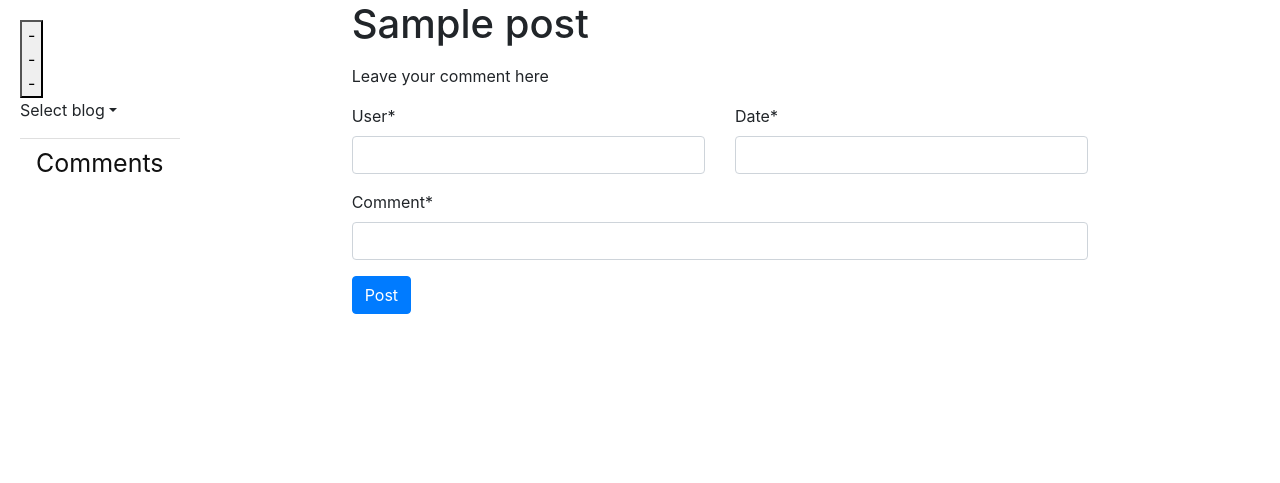
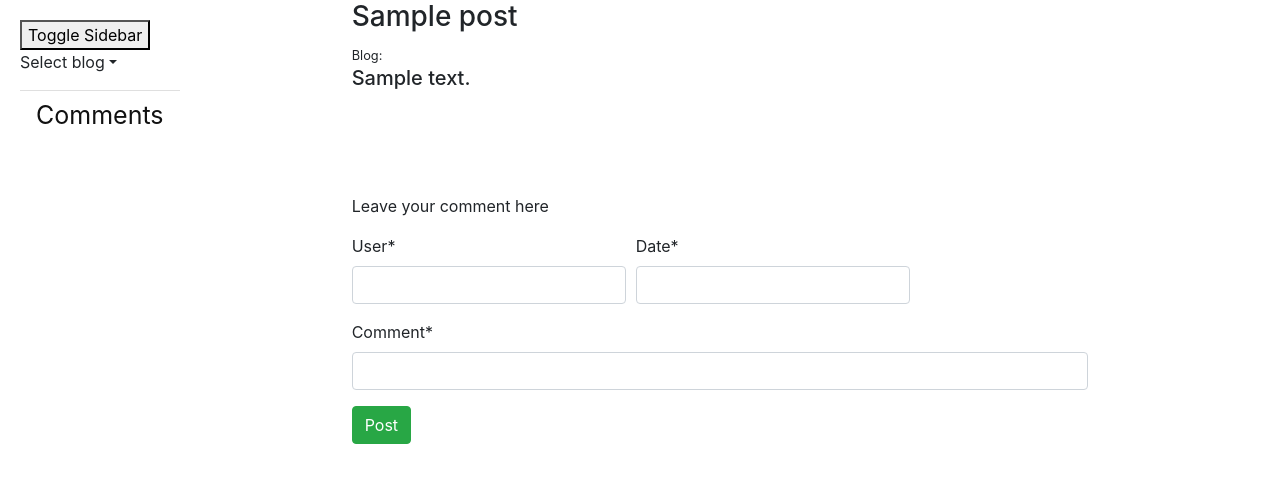
Before and after one commit to arreid08/blogable, a Django app: page /post/1 in a window 1280 px wide. Shown: the part 92-575 px from the top of the page. Run offline with Django 3.2, Linux system fonts and the light colour scheme; tables that the repository leaves empty hold one stand-in row (values such as "Sample post"); data that the repository does not hold is empty; some libraries are stand-ins or nearby versions.

Commit message:
working minus comments

```diff
--- a/blogable/templates/blogable/base.html
+++ b/blogable/templates/blogable/base.html
@@ -19,12 +19,7 @@
         <div id="wrapper">
             <div class="sidenav">
                 <button type="button" class="navbar-toggle" data-toggle="collapse" data-target="#sideNavBar">
-                        <span class="icon-bar">-</span>
-                        <br>
-                        <span class="icon-bar">-</span>
-                        <br>
-                        <span class="icon-bar">-</span>
-                </button>
+                    Toggle Sidebar</button>
                 <div class="list-group list-group-flush" id="sideNavBar">
                     <div class="nav-item dropdown">
                         <p class="nav-item dropdown-toggle" id="navbarDropdown" data-toggle="dropdown" aria-haspopup="true" aria-expanded="false">
@@ -35,9 +30,8 @@
                             <a class="dropdown-item" href="{% url 'blog_create' %}">New Blog</a>
                         </div>
                     </div>
-                    {% comment %} <a href="{% url 'blog_detail' pk=blog.pk %}" class="list-group-item list-group-item-action">Posts</a> {% endcomment %}
-                    {% comment %} <a href="{% url 'post_list' %}" class="list-group-item list-group-item-action">Posts</a> {% endcomment %}
-                    <a href="{% url 'comments_list' %}" class="list-group-item list-group-item-action">Comments</a>
+                    {% block Sidebar %}
+                    {% endblock %}
                 </div>
             </div>
         </div>
--- a/blogable/templates/blogable/post_detail.html
+++ b/blogable/templates/blogable/post_detail.html
@@ -2,24 +2,46 @@
 
 {% load crispy_forms_tags %}
 
+{% block blogs %}
+
+<div class="list-group-item">
+    {% for blog in blogs %}
+        <a href="{% url 'blog_detail' pk=blog.pk %}">{{ blog.name }}</a>
+    {% endfor %}
+</div>
+
+{% endblock %}
+
+{% block Sidebar %}
+
+{% comment %} <a href="{% url 'blog_detail' pk=blog.pk %}" class="list-group-item list-group-item-action">Posts</a> {% endcomment %}
+<a href="{% url 'comments_list' %}" class="list-group-item list-group-item-action">Comments</a>
+
+{% endblock %}
+
 {% block content %}
 <div>
-    <h1>{{post.title}}</h1>
-    <p>{{post.blog}}</p>
+    <h3>{{post.title}}</h3>
+    <small>Blog: {{post.blog}}</small>
+    <h5>{{ post.blog_content }}</h5>
+
 </div>
+<br>
+<br>
+<br>
+<br>
 <p>Leave your comment here</p>
 <form method="post" novalidate>
     {% csrf_token %}
-    <div class="row">
-      <div class="col-6">
+    <div class="form-row">
+      <div class="form-group col-xs-6 mb-0">
         {{ form.user|as_crispy_field }}
       </div>
-      <div class="col-6">
+      <div class="form-group col-xs-6 mb-0">
         {{ form.date|as_crispy_field }}
       </div>
     </div>
     {{ form.comment|as_crispy_field }}
-    <button type="submit" class="btn btn-primary">Post</button>
-    {% comment %} <a href="{% url 'post_list' %}" role="button" class="btn btn-primary">Return to Posts</a> {% endcomment %}
+    <button type="submit" class="btn btn-success">Post</button>
 </form>
 {% endblock %}
--- a/blogable/views.py
+++ b/blogable/views.py
@@ -11,8 +11,9 @@
 
 # @login_required
 def blog_detail(request, pk):
+    blogs = Blog.objects.all()
     blog = Blog.objects.get(pk=pk)
-    return render(request, 'blogable/blog_detail.html', {'blog': blog})
+    return render(request, 'blogable/blog_detail.html', {'blogs': blogs, 'blog': blog})
 
 # @login_required
 def blog_create(request):
@@ -34,20 +35,18 @@
 
 # @login_required
 def post_detail(request, pk):
+    blogs = Blog.objects.all()
     post = Post.objects.get(pk=pk)
     if request.method == 'POST':
         form = CommentsForm(request.POST)
         if form.is_valid():
-            # item is created in the code but not saved in the database yet.
             comment = form.save(commit=False)
-            # this associates the comment with a post.
             comment.post_id = pk
-            # this save commits it to the database.
             comment.save()
             return redirect('post_detail', pk=pk)
     else:
         form = CommentsForm()
-    return render(request, 'blogable/post_detail.html', {'post': post, 'form': form})
+    return render(request, 'blogable/post_detail.html', {'blogs': blogs, 'post': post, 'form': form})
 
 # @login_required
 def post_create(request, pk):
@@ -65,15 +64,18 @@
 
 # @login_required
 def post_update(request, pk):
+    blogs = Blog.objects.all()
     post = Post.objects.get(pk=pk)
     if request.method == 'POST':
         form = PostForm(request.POST, instance=post)
         if form.is_valid():
             post = form.save()
-            return redirect('post_list')
+            # post.blog_id = pk
+            # post.save()
+            return redirect('blog_detail', pk=post.blog_id)
     else:
         form = PostForm(instance=post)
-    return render(request, 'blogable/post_form.html', {'form': form})
+    return render(request, 'blogable/post_form.html', {'blogs': blogs, 'form': form})
 
 # @login_required
 def post_delete(request, pk):
@@ -84,8 +86,9 @@
 
 # @login_required
 def comments_list(request):
+    blogs = Blog.objects.all()
     comments = Comments.objects.all()
-    return render(request, 'blogable/comments_list.html', {'comments': comments})
+    return render(request, 'blogable/comments_list.html', {'blogs': blogs, 'comments': comments})
 
 # @login_required
 def comments_delete(request, pk):
```
Also changed, not shown: blogable/templates/blogable/blog_detail.html (+17 -0 lines), blogable/templates/blogable/blog_list.html (+8 -0 lines), blogable/templates/blogable/comments_list.html (+20 -4 lines), blogable/templates/blogable/post_form.html (+17 -0 lines).
